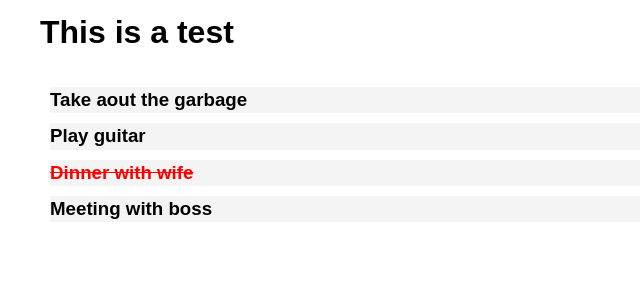
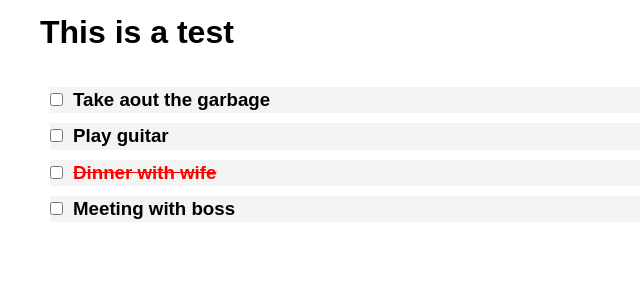
Before and after one commit to Khanos/100DaysOfReact, a React (Create React App) app: page / in a window 1280 px wide. Shown: the top 300 px of the page, without its empty margins (0-640 px from the left). Built offline with nearby package versions, Linux system fonts and the light colour scheme.

Commit message:
passing functions as props into a compoenent, pretty nice

```diff
--- a/src/components/TodoItem.js
+++ b/src/components/TodoItem.js
@@ -3,6 +3,7 @@ import PropTypes from 'prop-types';
 
 const TodoItem = (props) => {
   const { todo } = props;
+  const { markComplete } = props;
   const getStyle = () => {
     const style = {
       backgroundColor: '#f4f4f4',
@@ -14,6 +15,11 @@ const TodoItem = (props) => {
     }
     return style;
   };
+
+  // const markComplete = (e) => {
+  //   console.log(e);
+  // };
+
   // const getStyle = () => ({
   //   backgroundColor: '#f4f4f4',
   //   margin: '10px',
@@ -23,6 +29,7 @@ const TodoItem = (props) => {
   return (
     <div style={getStyle()}>
       <p>
+        <input type="checkbox" style={{ marginRight: '10px' }} onChange={markComplete} />
         {todo.title}
       </p>
     </div>
--- a/src/components/Todos.js
+++ b/src/components/Todos.js
@@ -2,8 +2,14 @@ import React from 'react';
 import PropTypes from 'prop-types';
 import TodoItem from './TodoItem';
 
+const markComplete = (e) => {
+  console.log('Helo from parent', e);
+};
+
 const Todos = (props) => props.todos.map((todo) => (
-  <h3 key={todo.id}><TodoItem todo={todo} /></h3>
+  <h3 key={todo.id}>
+    <TodoItem todo={todo} markComplete={markComplete} />
+  </h3>
 ));
 
 // PropsType
```
Also changed, not shown: 1 other file (tests, documents, lock files or other folders).
